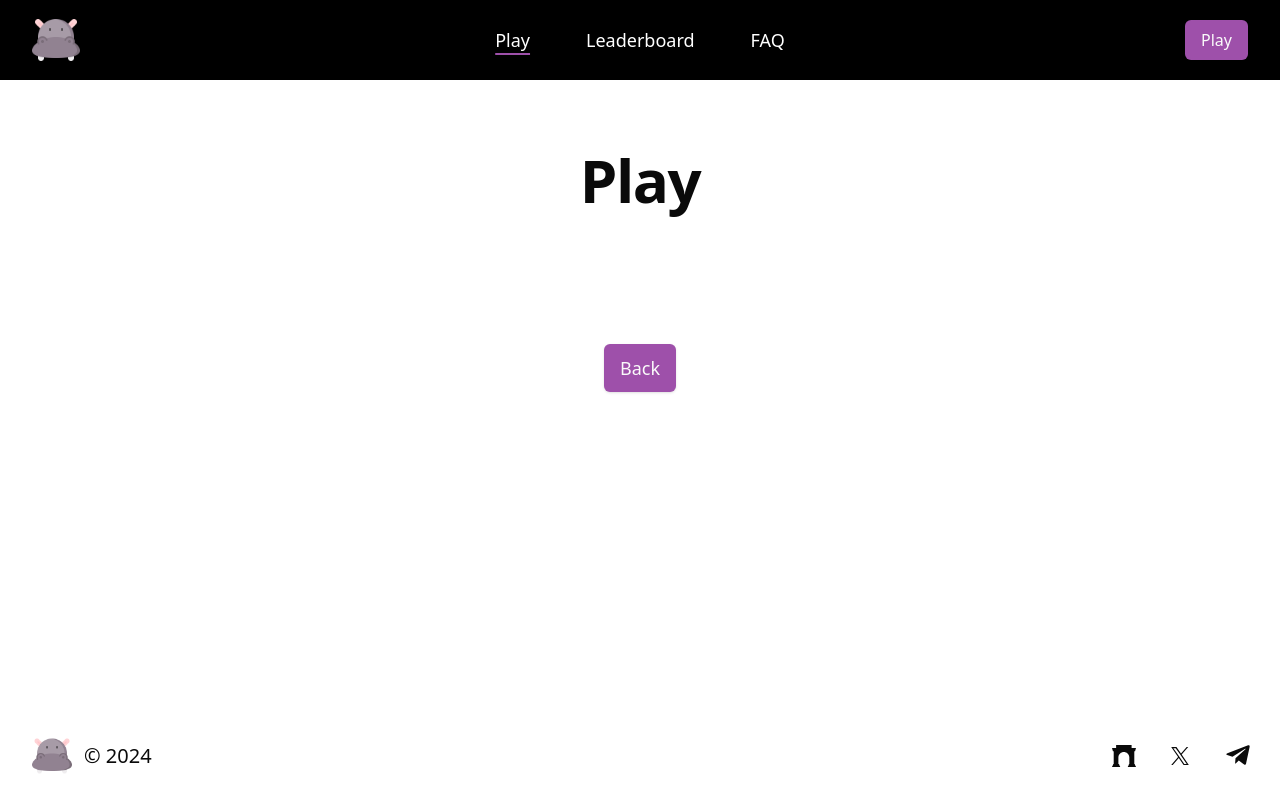
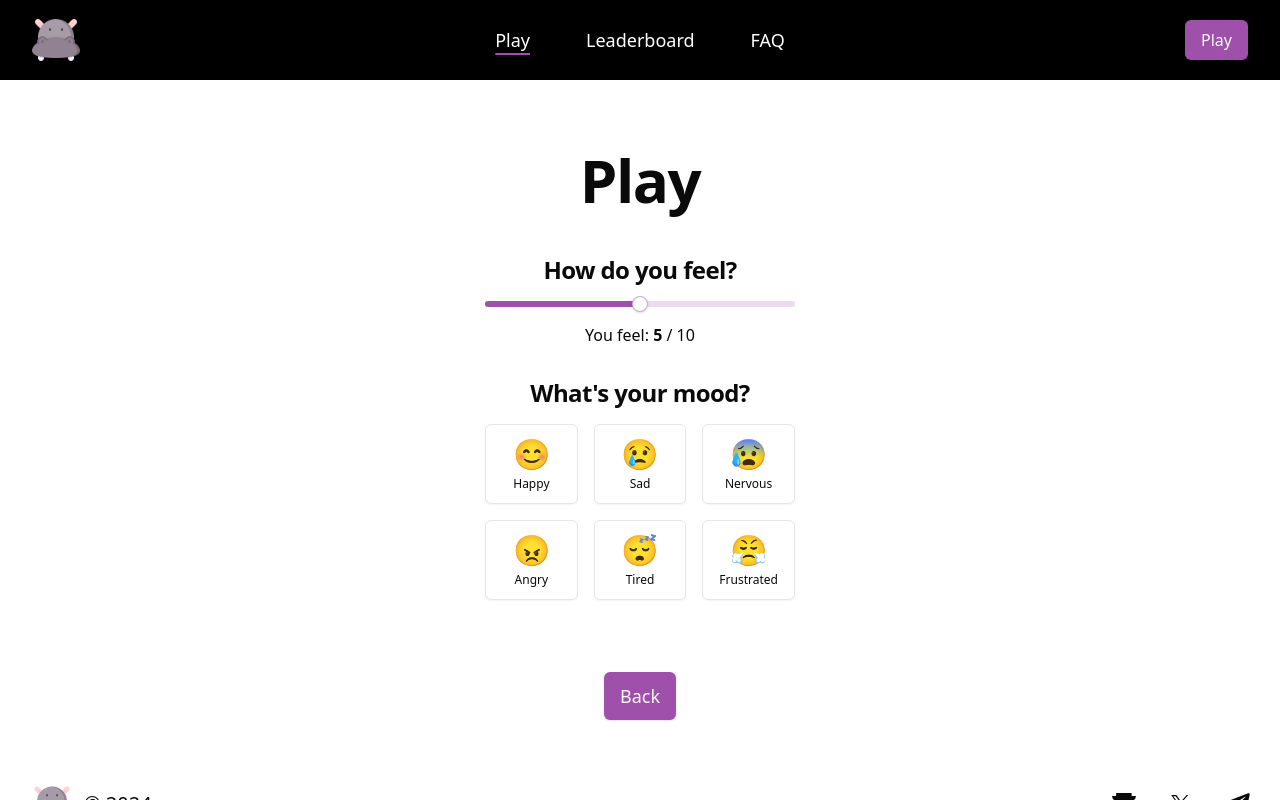
Before and after one commit to a1uaP/carehippos, a Next.js app: page /play in a window 1280 px wide. Built offline with nearby package versions, Linux system fonts and the light colour scheme.

Commit message:
create mood scale component

```diff
--- a/src/app/play/page.tsx
+++ b/src/app/play/page.tsx
@@ -1,4 +1,5 @@
 import PageWithNavbar from "@/components/layout/page";
+import MoodScale from "@/components/scales/moodScale";
 import { Button } from "@/components/ui/button";
 import Link from "next/link";
 
@@ -8,7 +9,9 @@ export default function Play() {
       <div className="page">
         <div className="container md:pt-4">
           <h1 className="mb-4 text-6xl">Play</h1>
-          <div className="py-8 space-y-4 w-full flex flex-col items-center"></div>
+          <div className="space-y-4 w-full flex flex-col items-center">
+            <MoodScale />
+          </div>
           <Link href="/">
             <Button className={`mt-6 h-12 text-lg md:mt-8 lg:mt-8 xl:mt-12`}>
               Back
--- /dev/null
+++ b/src/components/scales/moodScale.tsx
@@ -0,0 +1,60 @@
+"use client";
+
+import { useState } from "react";
+import { Slider } from "@/components/ui/slider";
+import { Button } from "@/components/ui/button";
+
+const moods = [
+  { emoji: "😊", label: "Happy" },
+  { emoji: "😢", label: "Sad" },
+  { emoji: "😰", label: "Nervous" },
+  { emoji: "😠", label: "Angry" },
+  { emoji: "😴", label: "Tired" },
+  { emoji: "😤", label: "Frustrated" },
+];
+
+export default function MoodScale() {
+  const [feeling, setFeeling] = useState<number>(5);
+  const [mood, setMood] = useState<string | null>(null);
+
+  return (
+    <div className="max-w-md mx-auto p-6 space-y-8">
+      <div className="space-y-4">
+        <h2 className="text-2xl font-bold text-center">How do you feel?</h2>
+        <Slider
+          value={[feeling]}
+          onValueChange={(value) => setFeeling(value[0])}
+          max={10}
+          step={1}
+          className="w-full"
+        />
+        <p className="text-center">
+          You feel: <span className="font-bold">{feeling}</span> / 10
+        </p>
+      </div>
+      <div className="space-y-4">
+        <h2 className="text-2xl font-bold text-center">
+          What&apos;s your mood?
+        </h2>
+        <div className="grid grid-cols-2 sm:grid-cols-3 gap-4">
+          {moods.map((item) => (
+            <Button
+              key={item.label}
+              variant={mood === item.label ? "default" : "outline"}
+              className="h-20 text-2xl flex flex-col items-center justify-center"
+              onClick={() => setMood(item.label)}
+            >
+              <span className="text-3xl mb-1">{item.emoji}</span>
+              <span className="text-xs">{item.label}</span>
+            </Button>
+          ))}
+        </div>
+      </div>
+      {mood && (
+        <p className="text-center">
+          Your mood: <span className="font-bold">{mood}</span>
+        </p>
+      )}
+    </div>
+  );
+}
--- /dev/null
+++ b/src/components/ui/slider.tsx
@@ -0,0 +1,28 @@
+"use client"
+
+import * as React from "react"
+import * as SliderPrimitive from "@radix-ui/react-slider"
+
+import { cn } from "@/lib/utils"
+
+const Slider = React.forwardRef<
+  React.ElementRef<typeof SliderPrimitive.Root>,
+  React.ComponentPropsWithoutRef<typeof SliderPrimitive.Root>
+>(({ className, ...props }, ref) => (
+  <SliderPrimitive.Root
+    ref={ref}
+    className={cn(
+      "relative flex w-full touch-none select-none items-center",
+      className
+    )}
+    {...props}
+  >
+    <SliderPrimitive.Track className="relative h-1.5 w-full grow overflow-hidden rounded-full bg-primary/20">
+      <SliderPrimitive.Range className="absolute h-full bg-primary" />
+    </SliderPrimitive.Track>
+    <SliderPrimitive.Thumb className="block h-4 w-4 rounded-full border border-primary/50 bg-background shadow transition-colors focus-visible:outline-none focus-visible:ring-1 focus-visible:ring-ring disabled:pointer-events-none disabled:opacity-50" />
+  </SliderPrimitive.Root>
+))
+Slider.displayName = SliderPrimitive.Root.displayName
+
+export { Slider }
```
Also changed, not shown: package.json (+8 -1 lines), 1 other file (tests, documents, lock files or other folders).
